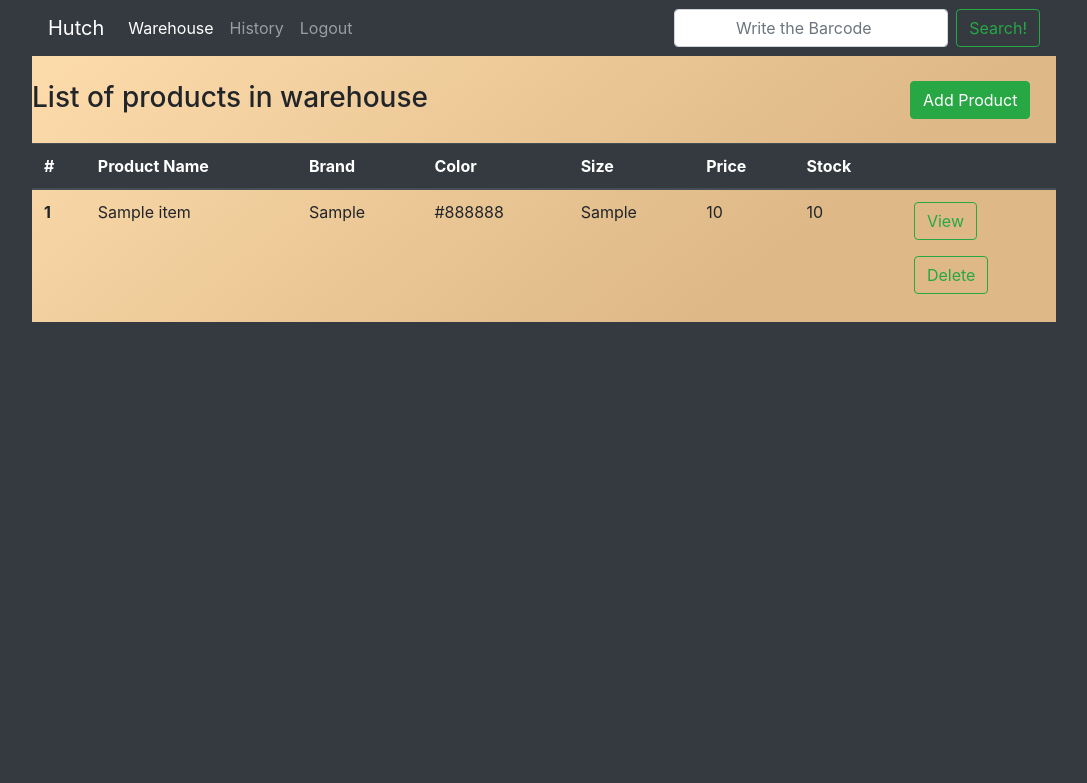
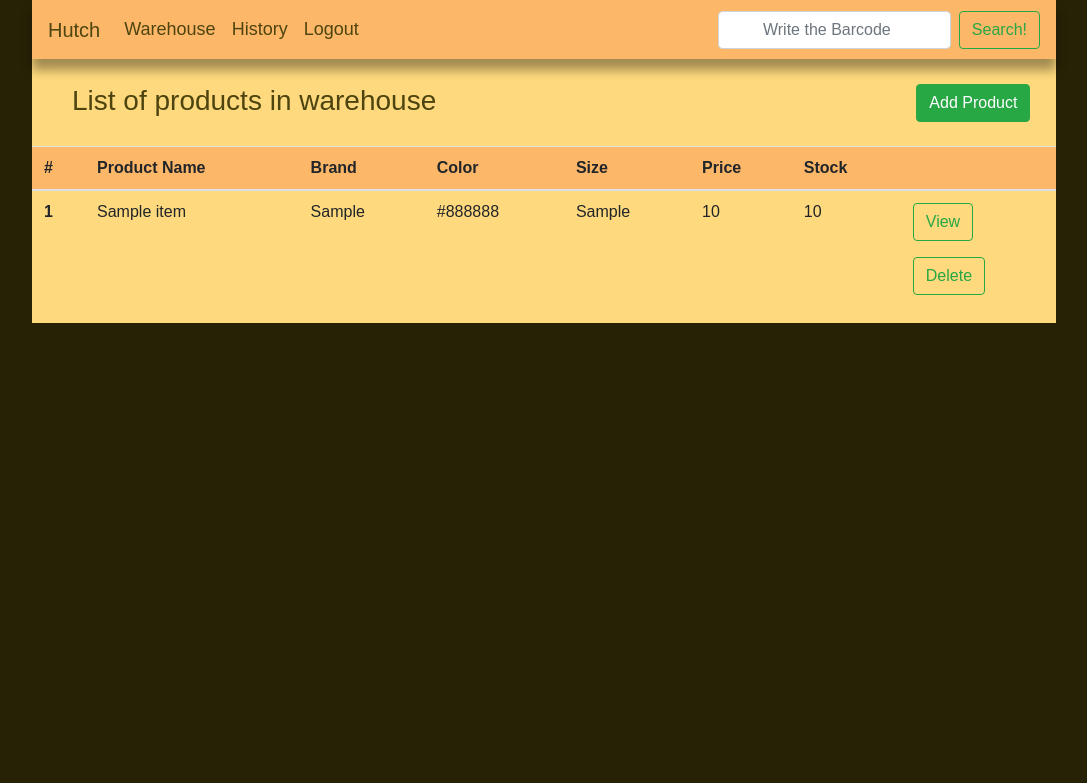
Before and after one commit to stavtsob/Hutch, a CodeIgniter app: page /database/ in a window 1280 px wide. Shown: the top 783 px of the page, without its empty margins (96-1183 px from the left). Run offline with CodeIgniter, Linux system fonts and the light colour scheme; tables that the repository leaves empty hold one stand-in row (values such as "Sample post"); some libraries are stand-ins or nearby versions.

Commit message:
Update style

```diff
--- a/application/config/hutch_config.php
+++ b/application/config/hutch_config.php
@@ -1,4 +1,5 @@
 <?php
 defined('BASEPATH') OR exit('No direct script access allowed');
 $config['app_name'] = 'Hutch';
+$config['language'] = 'english';
 ?>
--- a/application/controllers/Main_Controller.php
+++ b/application/controllers/Main_Controller.php
@@ -11,7 +11,8 @@
                 $this->config->load('hutch_config',TRUE);
                 $this->settings = $this->config->item('hutch_config');
                 //change language labels in /system/language folder files
-                $this->lang->load('products','english');
+                $language = $this->settings['language'];
+                $this->lang->load('products',$language);
         }
 
 	public function index()
--- a/application/controllers/Product_Controller.php
+++ b/application/controllers/Product_Controller.php
@@ -2,6 +2,7 @@
 defined('BASEPATH') OR exit('No direct script access allowed');
 
 class Product_Controller extends CI_Controller {
+    private $settings;
 
     public function __construct()
     {
@@ -12,8 +13,12 @@
         $this->load->helper('form');
         $this->load->library('form_validation');
         $this->load->library('session');
+        //load config
+        $this->config->load('hutch_config',TRUE);
+        $this->settings = $this->config->item('hutch_config');
         //change language labels in /system/language folder files
-        $this->lang->load('products','english');
+        $language = $this->settings['language'];
+        $this->lang->load('products',$language);
     }
 
     public function create_product()
--- a/application/views/basics/header.php
+++ b/application/views/basics/header.php
@@ -17,7 +17,7 @@
     </div>
 </div>
 <div class="main">
-<nav class="navbar navbar-expand-lg navbar-dark bg-dark">
+<nav class="navbar navbar-expand-lg navbar-themed">
   <a class="navbar-brand" href="#"><?php echo $app_name;?></a>
   <button class="navbar-toggler" type="button" data-toggle="collapse" data-target="#navbarTogglerDemo02" aria-controls="navbarTogglerDemo02" aria-expanded="false" aria-label="Toggle navigation">
     <span class="navbar-toggler-icon"></span>
--- a/css/style.css
+++ b/css/style.css
@@ -1,14 +1,38 @@
 body
 {
-    background-color: #343a40!important;
+    background-color: rgb(39, 34, 6)!important;
 }
 .main
 {
     margin-left:10%;
+    color: #4D440F;
+    font-size: 18px;
+    font-family: Arial,Verdana,Courier, monospace;
     /*margin-top: 25px;*/
     width: 80%;
-    background-color: #F5F5DC;
-    background-image: linear-gradient(141deg, #FFDEAD 0%, #DEB887 75%);
+    background-color: #FED97D;
+}
+thead.thead-themed
+{
+    background-color: #FDB768;
+    border-color: #FDB768!important;
+}
+.navbar-themed
+{
+    background-color: #FDB768;
+    -webkit-box-shadow: 0px 11px 10px 0px rgba(0,0,0,0.36);
+    -moz-box-shadow: 0px 11px 10px 0px rgba(0,0,0,0.36);
+    box-shadow: 0px 11px 10px 0px rgba(0,0,0,0.36);
+}
+a.nav-link, a.navbar-brand
+{
+    color: #4D440F;
+}
+button.navbar-toggler
+{
+    background-color: #4D440F;
+    border-radius: 50px;
+    height: 30px;
 }
 .table_title
 {
@@ -70,10 +94,17 @@
 table
 {
     margin-top: 20px;
+    border-radius: 30px;
+    color: #4D440F;
 }
+h3
+{
+    margin: 40px;
+}
+
 tr:nth-child(even)
 {
-    background-color: #ffe0b3;
+    background-color: #FEEE92;
 }
 td,th
 {
@@ -87,5 +118,6 @@
 #notifications
 {
     position: absolute;
+    min-width: 360px;
     z-index: 100000;
 }
```
Also changed, not shown: application/views/storage/list_products.php.
